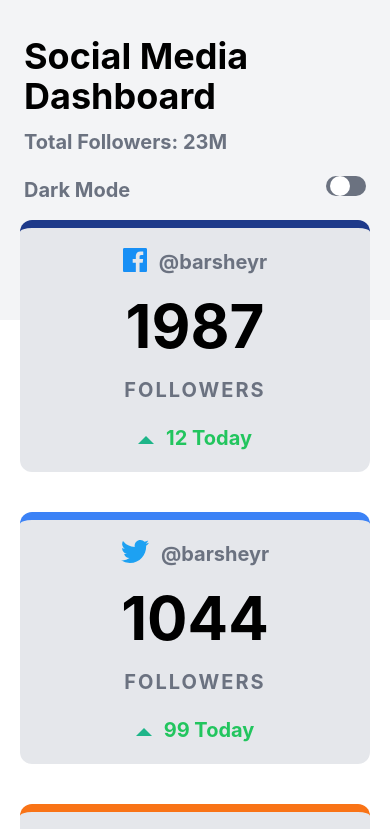
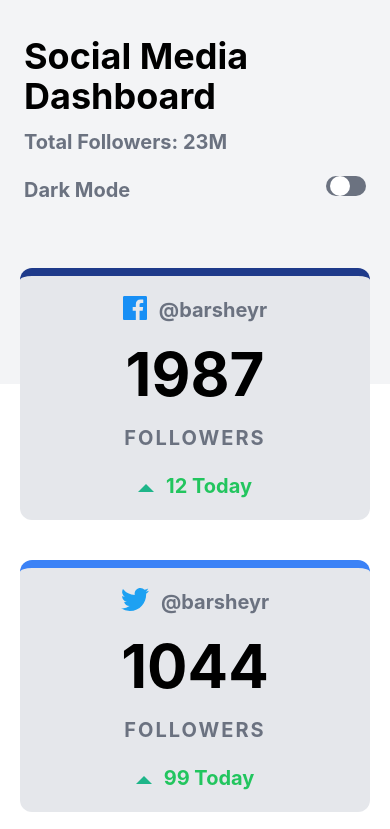
Before and after one commit to Barsheyr/social-media-theme, a website: page index.html in a window 390 px wide. Shown: the top 829 px of the page. Drawn offline with Linux system fonts and the light colour scheme.

Commit message:
margin top for the switcer

```diff
--- a/index.html
+++ b/index.html
@@ -14,7 +14,7 @@
     <header>
         <div class="bg-gray-100 dark:bg-gray-900 relative">
 
-            <div class="container mx-auto p-6 flex flex-col h-80 space-y-7 md:h-60 md:flex md:flex-row md:justify-between">
+            <div class="container mx-auto p-6 flex flex-col h-96 space-y-7 md:h-60 md:flex md:flex-row md:justify-between">
                 <div class="mt-3 md:mt-3">
                     <h1 class="text-4xl font-bold font-inter dark:text-gray-200"> Social Media Dashboard </h1>
                     <p class="font-bold text-gray-500 mt-3 text-xl"> Total Followers: 23M </p>
@@ -38,7 +38,7 @@
         </div>
     </header>
 
-    <div class="cards absolute top-40  md:top-28 w-full dark:bg-gray-900">
+    <div class="cards absolute top-52  md:top-28 w-full dark:bg-gray-900">
         <div class=" container mx-auto p-5 md:flex flex-row items-center justify-between md:space-x-12">
             <!---------------first card------------->
             <div class="flex flex-col items-center space-y-5 bg-gray-200 dark:bg-gray-800 mt-10 py-5 border-t-8 border-t-blue-900 rounded-xl md:w-1/4 md:p-5">
```
Also changed, not shown: css/main.css.
